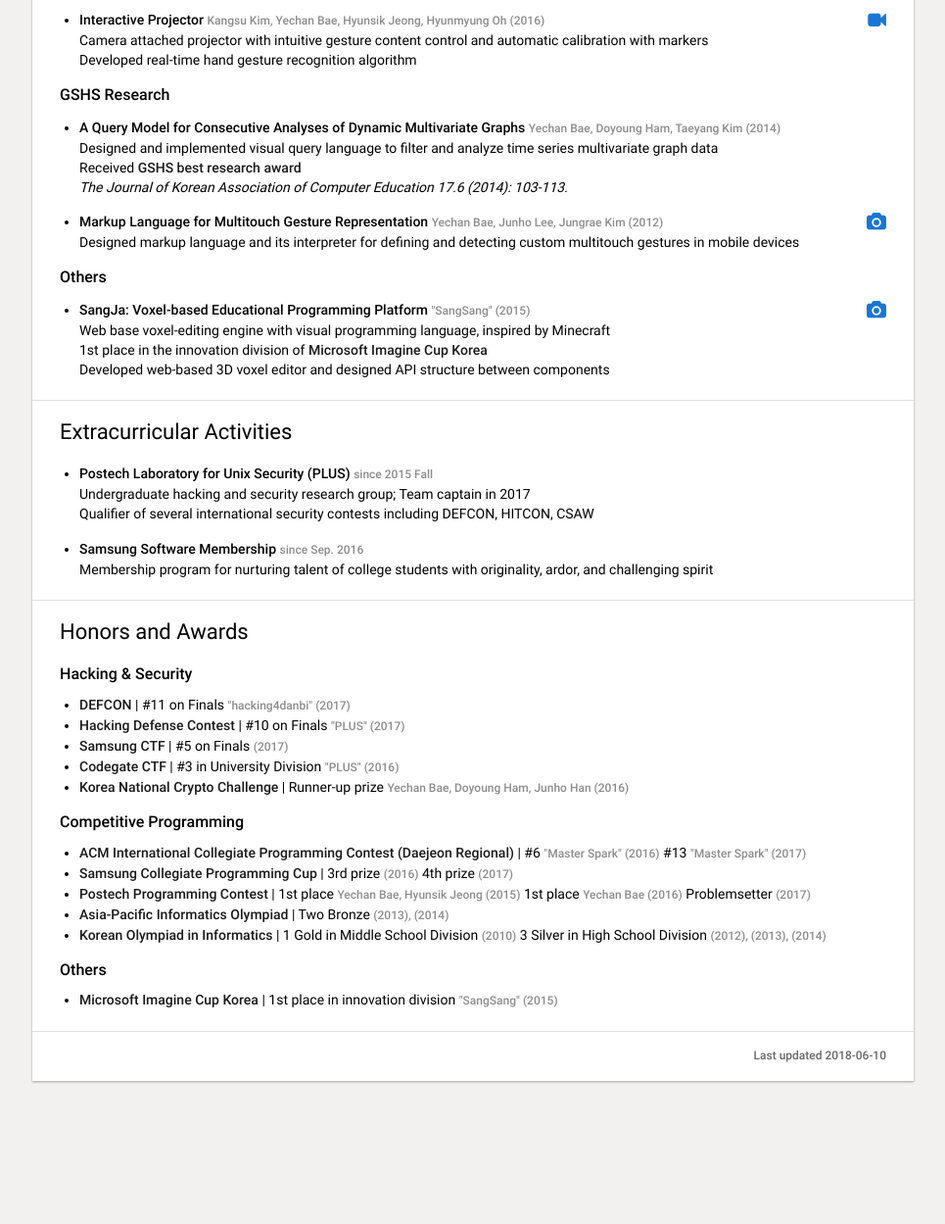
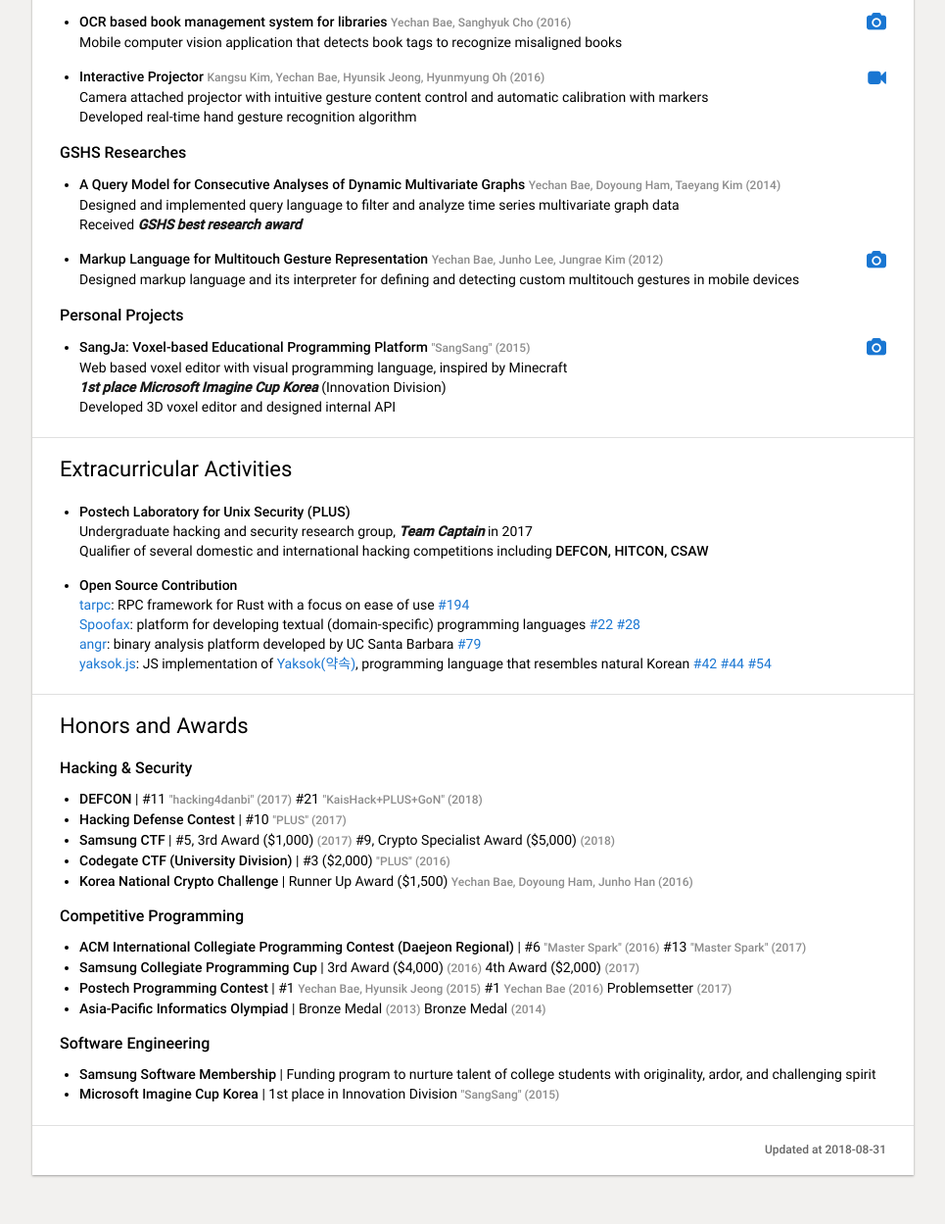
Before and after one commit to Qwaz/resume, a plain HTML site: page index.html in a window 1280 px wide. Shown: the part 844-2093 px from the top of the page at 98% size, without its empty margins (157-1122 px from the left). Before the commit the page ends 1997 px from the top, so only its background shows below. Drawn offline with nearby package versions, Linux system fonts and the light colour scheme.

Commit message:
August update

```diff
--- a/index.html
+++ b/index.html
@@ -17,40 +17,47 @@
         <hr class="no-screen">
         <h2>Education</h2>
         <h3>Pohang University of Science and Technology (POSTECH) <small>Mar. 2015 ~ Feb. 2019<span class="right">Pohang, Korea</span></small></h3>
-        Bachelor of Science in <strong>Creative IT Engineering</strong>
+        Bachelor of Science in <b>Creative IT Engineering</b>
         <h3>UC Berkeley <small>2015 Fall<span class="right">California, United States</span></small></h3>
         Berkeley International Student Program
         <h3>SUNY Stony Brook <small>2015 Summer<span class="right">New York, United States</span></small></h3>
         Exchange Student
-        <h3>Gyeonggi Science High School (GSHS) <small>2012 ~ 2014<span class="right">Suwon, Korea</span></small></h3>
+        <h3>Gyeonggi Science High School (GSHS) <small>Mar. 2012 ~ Feb. 2014<span class="right">Suwon, Korea</span></small></h3>
         Science Academy for the Gifted Students in Korea
-
-        <hr>
-        <h2>Work Experience</h2>
-        <h3>Oracle Labs <small>Feb. 2018 ~ May. 2018 <span class="right">California, United States (HQ)</span></small></h3>
-        Research Assistant, <a href="http://www.oracle.com/technetwork/oracle-labs/parallel-graph-analytix/overview/index.html">PGX project</a>
 
         <hr>
         <h2>Research Interests</h2>
         Symbolic Execution, Binary Analysis, Programming Language
 
         <hr>
+        <h2>Internships</h2>
+        <h3>Oracle Labs <small>Feb. 2018 ~ May. 2018 <span class="right">California, United States (HQ)</span></small></h3>
+        <ul class="no-dot">
+            <li>Research assistant in <a href="http://www.oracle.com/technetwork/oracle-labs/parallel-graph-analytix/overview/index.html">PGX project</a>, advised by Guido Wachsmuth</li>
+            <li></li>
+        </ul>
+        <h3>POSTECH Database & Data Mining Lab <small>2016 Winter ~ 2017 Spring<span class="right">Pohang, Korea</span></small></h3>
+       <ul class="no-dot">
+           <li>Undergraduate intern, advised by Wook-Shin Han</li>
+       </ul>
+
+        <hr>
         <h2>Researches and Projects</h2>
-        <h3>Creative IT Design Project</h3>
+        <h3>Creative IT Design Projects</h3>
         <ul>
             <li><h4>Komodi: Modern Visual PL for Education <small>Yechan Bae (2017)</small>
                 <a href="https://github.com/Qwaz/komodi" class="right"><i class="fa fa-github fa-lg"></i></a>
             </h4>
                 Visual programming language with flowchart based language design and compile-time static type checking
             </li>
-            <li><h4>OCR based book management system for school libraries <small>Yechan Bae, Sanghyuk Cho (2016)</small>
+            <li><h4>OCR based book management system for libraries <small>Yechan Bae, Sanghyuk Cho (2016)</small>
                 <span class="right no-print">
                 <a href="img/citd2/citd2_000.png" data-lightbox="citd2" data-title="Application UI"><i class="fa fa-camera fa-lg"></i></a>
                 <a href="img/citd2/citd2_001.png" data-lightbox="citd2" data-title="System Diagram"></a>
                 <a href="img/citd2/citd2_002.png" data-lightbox="citd2" data-title="Call Number Detection"></a>
                 </span>
             </h4>
-                Smartphone application to help finding and sorting misaligned books in school libraries
+                Mobile computer vision application that detects book tags to recognize misaligned books
             </li>
             <li><h4>Interactive Projector <small>Kangsu Kim, Yechan Bae, Hyunsik Jeong, Hyunmyung Oh (2016)</small>
                 <span class="right no-print">
@@ -63,13 +70,13 @@
                 </ul>
             </li>
         </ul>
-        <h3>GSHS Research</h3>
+        <h3>GSHS Researches</h3>
         <ul>
             <li><h4>A Query Model for Consecutive Analyses of Dynamic Multivariate Graphs <small>Yechan Bae, Doyoung Ham, Taeyang Kim (2014)</small></h4>
                 <ul>
-                    <li>Designed and implemented visual query language to filter and analyze time series multivariate graph data</li>
+                    <li>Designed and implemented query language to filter and analyze time series multivariate graph data</li>
                     <li>Received <strong>GSHS best research award</strong></li>
-                    <li><em>The Journal of Korean Association of Computer Education 17.6 (2014): 103-113.</em></li>
+                    <!--li><em>The Journal of Korean Association of Computer Education 17.6 (2014): 103-113.</em></li-->
                 </ul>
             </li>
             <li><h4>Markup Language for Multitouch Gesture Representation <small>Yechan Bae, Junho Lee, Jungrae Kim (2012)</small>
@@ -83,7 +90,7 @@
                 Designed markup language and its interpreter for defining and detecting custom multitouch gestures in mobile devices
             </li>
         </ul>
-        <h3>Others</h3>
+        <h3 class="page-break">Personal Projects</h3>
         <ul>
             <li><h4>SangJa: Voxel-based Educational Programming Platform <small>"SangSang" (2015)</small>
                 <span class="right no-print">
@@ -94,25 +101,38 @@
                 </span>
             </h4>
                 <ul>
-                    <li>Web base voxel-editing engine with visual programming language, inspired by Minecraft</li>
-                    <li>1st place in the innovation division of <strong>Microsoft Imagine Cup Korea</strong></li>
-                    <li>Developed web-based 3D voxel editor and designed API structure between components</li>
+                    <li>Web based voxel editor with visual programming language, inspired by Minecraft</li>
+                    <li><strong>1st place Microsoft Imagine Cup Korea</strong> (Innovation Division)</li>
+                    <li>Developed 3D voxel editor and designed internal API</li>
                 </ul>
             </li>
         </ul>
 
         <hr>
-        <hr class="no-screen page-break">
         <h2>Extracurricular Activities</h2>
         <ul>
-            <li><h4>Postech Laboratory for Unix Security (PLUS) <small>since 2015 Fall</small></h4>
+            <li><h4>Postech Laboratory for Unix Security (PLUS)</h4>
                 <ul>
-                    <li>Undergraduate hacking and security research group; Team captain in 2017</li>
-                    <li>Qualifier of several international security contests including DEFCON, HITCON, CSAW</li>
+                    <li>Undergraduate hacking and security research group, <strong>Team Captain</strong> in 2017</li>
+                    <li>Qualifier of several domestic and international hacking competitions including <b>DEFCON, HITCON, CSAW</b></li>
                 </ul>
             </li>
-            <li><h4>Samsung Software Membership <small>since Sep. 2016</small></h4>
-                Membership program for nurturing talent of college students with originality, ardor, and challenging spirit
+            <li><h4>Open Source Contribution</h4>
+                <ul>
+                    <li><a href="https://github.com/google/tarpc">tarpc</a>: RPC framework for Rust with a focus on ease of use
+                        <a href="https://github.com/google/tarpc/pull/194">#194</a></li>
+                    <li><a href="https://www.metaborg.org/en/latest/">Spoofax</a>: platform for developing textual (domain-specific) programming languages
+                        <a href="https://github.com/metaborg/spoofax-intellij/pull/22">#22</a>
+                        <a href="https://github.com/metaborg/spoofax-intellij/pull/28">#28</a>
+                    </li>
+                    <li><a href="https://github.com/angr/angr">angr</a>: binary analysis platform developed by UC Santa Barbara
+                        <a href="https://github.com/angr/pyvex/pull/79">#79</a></li>
+                    <li><a href="https://github.com/disjukr/yaksok.js">yaksok.js</a>: JS implementation of <a href="http://yaksok.org/">Yaksok(약속)</a>, programming language that resembles natural Korean
+                        <a href="https://github.com/disjukr/yaksok.js/pull/42">#42</a>
+                        <a href="https://github.com/disjukr/yaksok.js/pull/44">#44</a>
+                        <a href="https://github.com/disjukr/yaksok.js/pull/54">#54</a>
+                    </li>
+                </ul>
             </li>
         </ul>
 
@@ -120,30 +140,30 @@
         <h2>Honors and Awards</h2>
         <h3>Hacking & Security</h3>
         <ul class="dense">
-
-            <li><strong>DEFCON</strong> | #11 on Finals <small>"hacking4danbi" (2017)</small></li>
-            <li><strong>Hacking Defense Contest</strong> | #10 on Finals <small>"PLUS" (2017)</small></li>
-            <li><strong>Samsung CTF</strong> | #5 on Finals <small>(2017)</small></li>
-            <li><strong>Codegate CTF</strong> | #3 in University Division <small>"PLUS" (2016)</small></li>
-            <li><strong>Korea National Crypto Challenge</strong> | Runner-up prize <small>Yechan Bae, Doyoung Ham, Junho Han (2016)</small></li>
+            <li><b>DEFCON</b> | #11 <small>"hacking4danbi" (2017)</small> #21 <small>"KaisHack+PLUS+GoN" (2018)</small></li>
+            <li><b>Hacking Defense Contest</b> | #10 <small>"PLUS" (2017)</small></li>
+            <li><b>Samsung CTF</b> | #5, 3rd Award ($1,000) <small>(2017)</small> #9, Crypto Specialist Award ($5,000) <small>(2018)</small></li>
+            <li><b>Codegate CTF (University Division)</b> | #3 ($2,000) <small>"PLUS" (2016)</small></li>
+            <li><b>Korea National Crypto Challenge</b> | Runner Up Award ($1,500) <small>Yechan Bae, Doyoung Ham, Junho Han (2016)</small></li>
         </ul>
 
         <h3>Competitive Programming</h3>
         <ul class="dense">
-            <li><strong>ACM International Collegiate Programming Contest (Daejeon Regional)</strong> | #6 <small>"Master Spark" (2016)</small> #13 <small>"Master Spark" (2017)</small></li>
-            <li><strong>Samsung Collegiate Programming Cup</strong> | 3rd prize <small>(2016)</small> 4th prize <small>(2017)</small></li>
-            <li><strong>Postech Programming Contest</strong> | 1st place <small>Yechan Bae, Hyunsik Jeong (2015)</small> 1st place <small>Yechan Bae (2016)</small> Problemsetter <small>(2017)</small></li>
-            <li><strong>Asia-Pacific Informatics Olympiad</strong> | Two Bronze <small>(2013), (2014)</small></li>
-            <li><strong>Korean Olympiad in Informatics</strong> | 1 Gold in Middle School Division <small>(2010)</small> 3 Silver in High School Division <small>(2012), (2013), (2014)</small></li>
+            <li><b>ACM International Collegiate Programming Contest (Daejeon Regional)</b> | #6 <small>"Master Spark" (2016)</small> #13 <small>"Master Spark" (2017)</small></li>
+            <li><b>Samsung Collegiate Programming Cup</b> | 3rd Award ($4,000) <small>(2016)</small> 4th Award ($2,000) <small>(2017)</small></li>
+            <li><b>Postech Programming Contest</b> | #1 <small>Yechan Bae, Hyunsik Jeong (2015)</small> #1 <small>Yechan Bae (2016)</small> Problemsetter <small>(2017)</small></li>
+            <li><b>Asia-Pacific Informatics Olympiad</b> | Bronze Medal <small>(2013)</small> Bronze Medal <small>(2014)</small></li>
+            <!--li><b>Korean Olympiad in Informatics</b> | 1 Gold in Middle School Division <small>(2010)</small> 3 Silver in High School Division <small>(2012), (2013), (2014)</small></li-->
         </ul>
 
-        <h3>Others</h3>
+        <h3>Software Engineering</h3>
         <ul class="dense">
-            <li><strong>Microsoft Imagine Cup Korea</strong> | 1st place in innovation division <small>"SangSang" (2015)</small></li>
+            <li><b>Samsung Software Membership</b> | Funding program to nurture talent of college students with originality, ardor, and challenging spirit</li>
+            <li><b>Microsoft Imagine Cup Korea</b> | 1st place in Innovation Division <small>"SangSang" (2015)</small></li>
         </ul>
 
         <hr>
-        <footer>Last updated 2018-06-10<span class="no-screen">. Online version is available at <a href="https://qwaz.github.io/resume/">here</a>.</span>
+        <footer>Updated at 2018-08-31<span class="no-screen">. Online version is available at <a href="https://qwaz.github.io/resume/">here</a>.</span>
         </footer>
     </div>
 </div>
--- a/main.less
+++ b/main.less
@@ -246,13 +246,24 @@ Content
   }
 
   strong {
+    font-weight: bold;
+    font-style: italic;
+    color: fade(black, 90%);
+  }
+
+  b {
     font-weight: 500;
-    color: fade(black, 90%);
   }
 
   > ul {
     padding-left: 20px;
     margin-top: 0.7em;
+
+    &.no-dot {
+      list-style: none;
+      padding-left: 0;
+      margin: 0 0 0;
+    }
 
     > li {
       margin: 0 0 1.1em;
@@ -267,7 +278,7 @@ Content
 
       ul {
         padding-left: 1em;
-        list-style: square;
+        margin-bottom: 0.4em;
 
         li {
           margin: 0;
```
Also changed, not shown: main.css, 1 other file.
